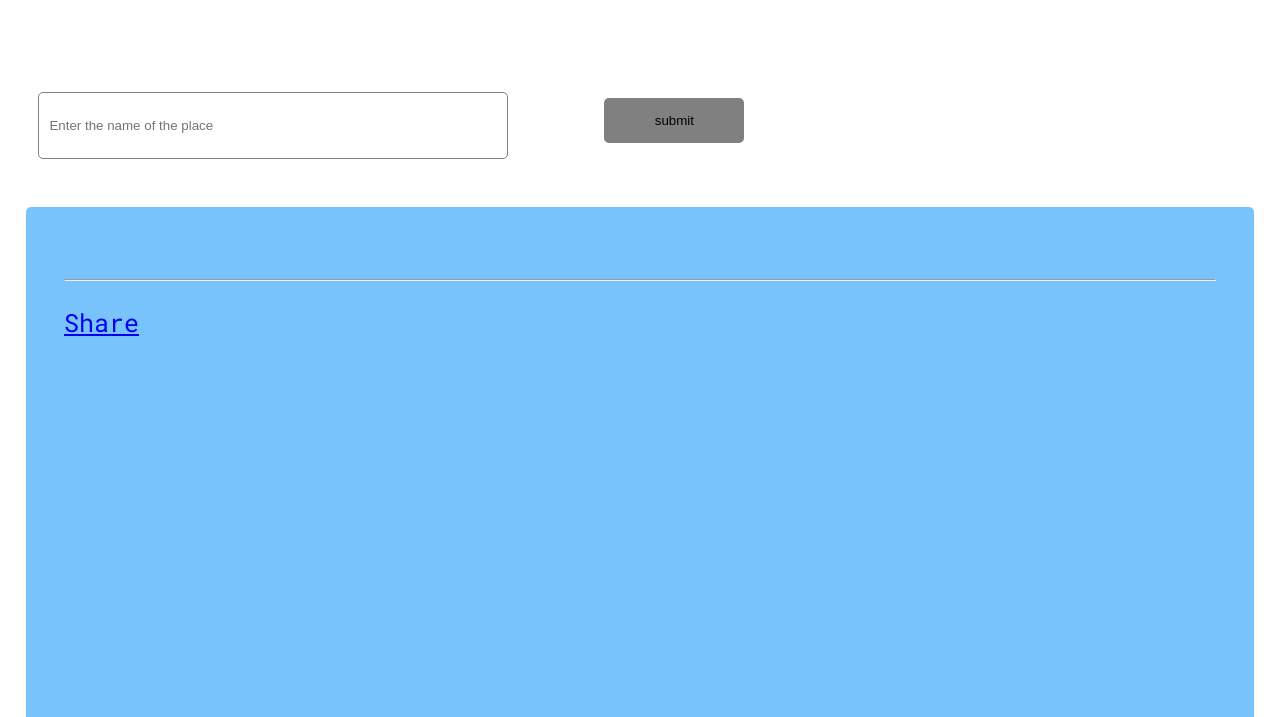
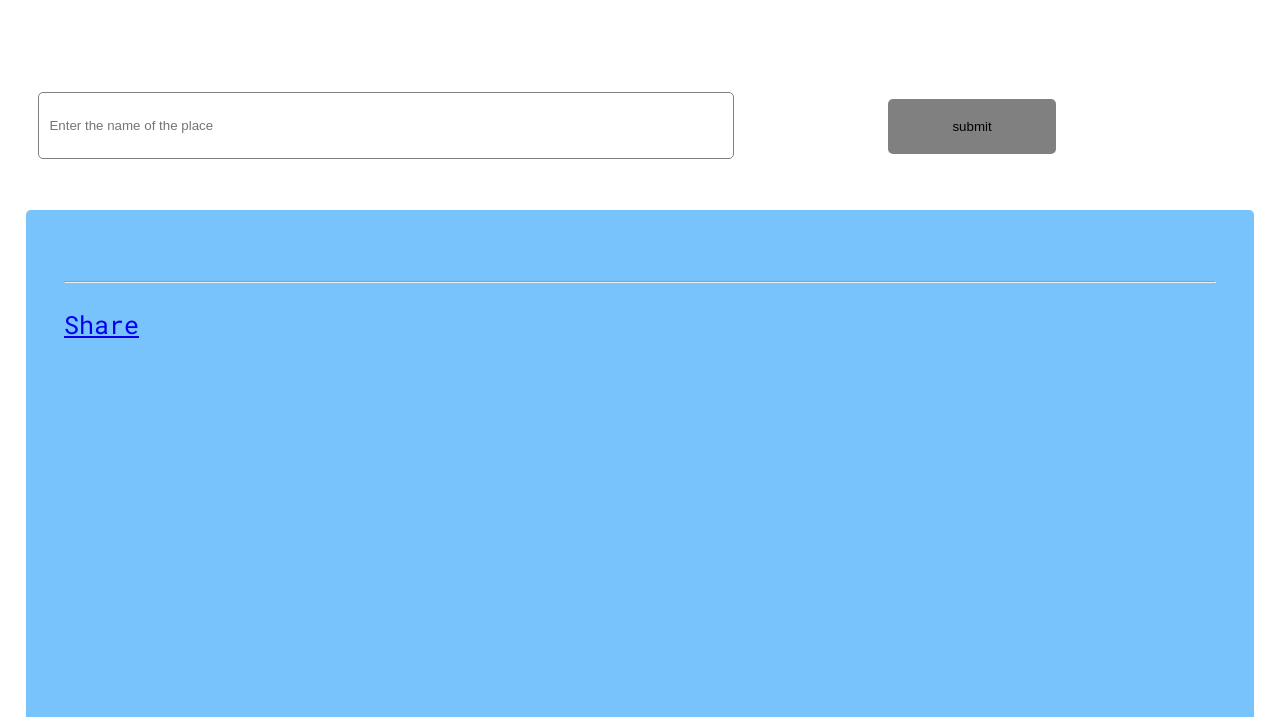
Before and after one commit to oumao/GeoCode, a website: page index.html in a window 1280 px wide. Shown: the part 83-800 px from the top of the page. Drawn offline with Linux system fonts and the light colour scheme; some packages are replaced by stand-ins of ours.

Commit message:
Modified the place-info

```diff
--- a/css/main.css
+++ b/css/main.css
@@ -16,6 +16,9 @@ h1{
 	font-family: 'Roboto Mono', tahoma, monospace;
 }
 
+#long, #lati{
+	display: none;
+}
 
 .search{
 	margin-top: 30px;
@@ -86,7 +89,6 @@ h1{
 
 #farenH{
 	display: none;
-	margin-bottom: 50px;
 }
 
 
@@ -118,7 +120,7 @@ h1{
 
 	#search-form{
 		display: grid;
-		grid-template-columns: 560px 200px;
+		grid-template-columns: 70% 20%;
 	}
 
 	.search form input:first-child{
@@ -129,8 +131,8 @@ h1{
 	}
 
 	.search-button {
-		height: 45px;
-		padding: 5px;
+		height: 55px;
+		padding: 10px;
 		margin: 3%;
 		border-radius: 5px;
 		background: gray;
```
